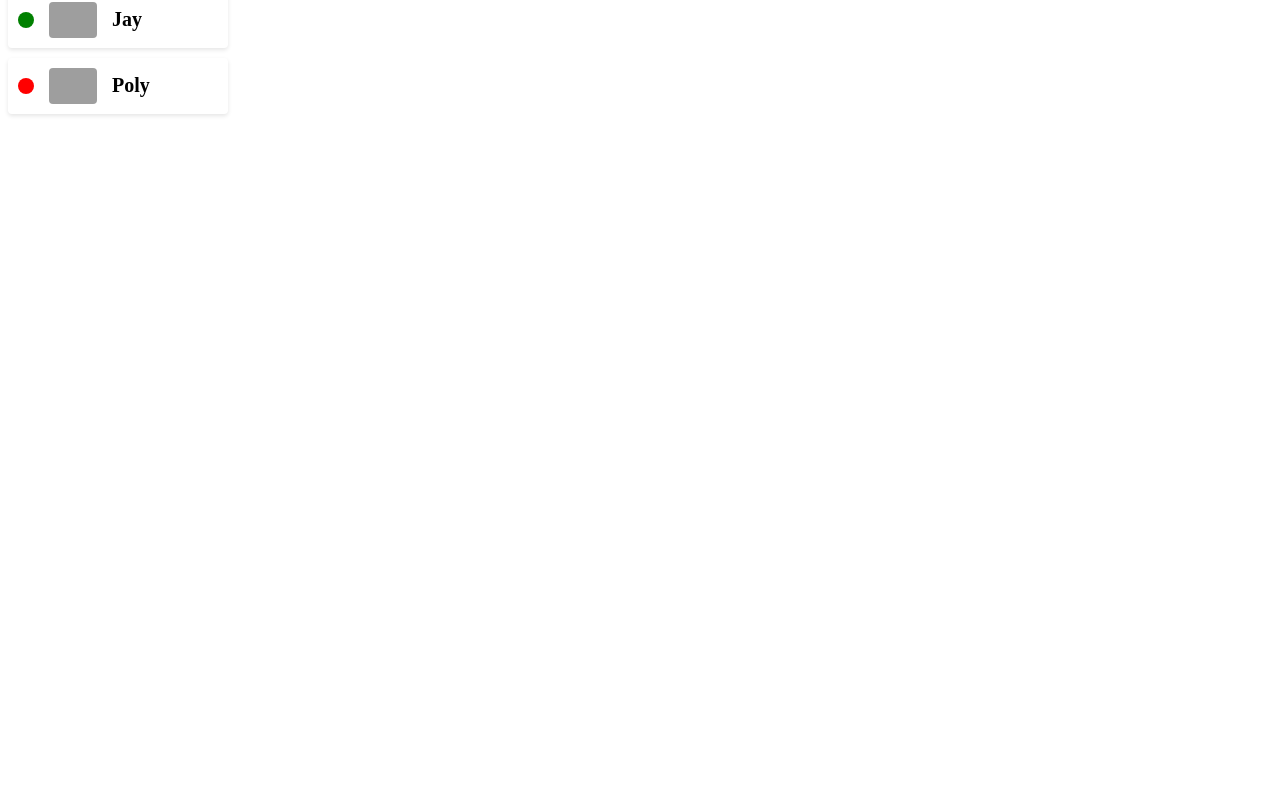
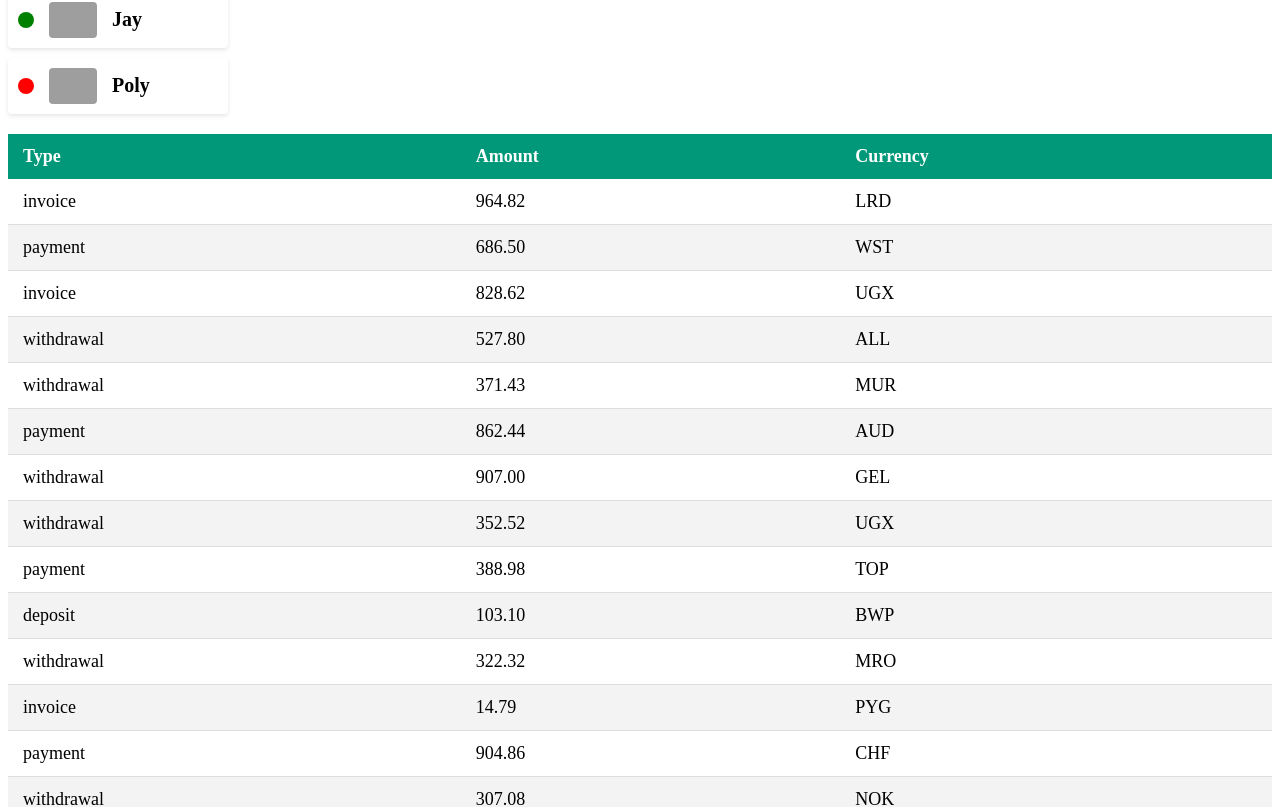
Before and after one commit to PiotrFrontczak/goit-react-hw-01-components, a React (Vite) app: page / in a window 1280 px wide. Shown: the part 817-1624 px from the top of the page. Before the commit the page ends 941 px from the top, so only its background shows below. Built offline with nearby package versions, Linux system fonts and the light colour scheme; grey boxes are pictures that could not be loaded.

Commit message:
transactions added

```diff
--- /dev/null
+++ b/src/components/TransactionHistory.css
@@ -0,0 +1,30 @@
+.transaction-history {
+    width: 100%;
+    border-collapse: collapse;
+    margin: 20px 0;
+    font-size: 18px;
+    text-align: left;
+}
+
+.transaction-history thead tr {
+    background-color: #009879;
+    color: #ffffff;
+    text-align: left;
+    font-weight: bold;
+}
+
+.transaction-history th, .transaction-history td {
+    padding: 12px 15px;
+}
+
+.transaction-history tbody tr {
+    border-bottom: 1px solid #dddddd;
+}
+
+.transaction-history tbody tr:nth-of-type(even) {
+    background-color: #f3f3f3;
+}
+
+.transaction-history tbody tr:last-of-type {
+    border-bottom: 2px solid #009879;
+}
--- /dev/null
+++ b/src/components/TransactionHistory.jsx
@@ -0,0 +1,39 @@
+import React from 'react';
+import PropTypes from 'prop-types';
+import './TransactionHistory.css';
+
+const TransactionHistory = ({ items }) => {
+  return (
+    <table className="transaction-history">
+      <thead>
+        <tr>
+          <th>Type</th>
+          <th>Amount</th>
+          <th>Currency</th>
+        </tr>
+      </thead>
+      <tbody>
+        {items.map(item => (
+          <tr key={item.id}>
+            <td>{item.type}</td>
+            <td>{item.amount}</td>
+            <td>{item.currency}</td>
+          </tr>
+        ))}
+      </tbody>
+    </table>
+  );
+};
+
+TransactionHistory.propTypes = {
+  items: PropTypes.arrayOf(
+    PropTypes.shape({
+      id: PropTypes.string.isRequired,
+      type: PropTypes.string.isRequired,
+      amount: PropTypes.string.isRequired,
+      currency: PropTypes.string.isRequired,
+    })
+  ).isRequired,
+};
+
+export default TransactionHistory;
--- /dev/null
+++ b/src/data/transactions.json
@@ -0,0 +1,122 @@
+[
+  {
+    "id": "1e0700a2-5183-4291-85cc-2065a036a683",
+    "type": "invoice",
+    "amount": "964.82",
+    "currency": "LRD"
+  },
+  {
+    "id": "a30f821b-4d25-4ff0-abdd-e340b3f0dd2b",
+    "type": "payment",
+    "amount": "686.50",
+    "currency": "WST"
+  },
+  {
+    "id": "44dca67a-8e5a-4798-bf8e-b15efd4e1abd",
+    "type": "invoice",
+    "amount": "828.62",
+    "currency": "UGX"
+  },
+  {
+    "id": "ea8ed3dc-2b68-4a53-905a-53ecb0adef33",
+    "type": "withdrawal",
+    "amount": "527.80",
+    "currency": "ALL"
+  },
+  {
+    "id": "ea76146a-0b00-4b80-bc02-a8c822176712",
+    "type": "withdrawal",
+    "amount": "371.43",
+    "currency": "MUR"
+  },
+  {
+    "id": "63ca02f9-d637-46b5-9237-f3b24425e029",
+    "type": "payment",
+    "amount": "862.44",
+    "currency": "AUD"
+  },
+  {
+    "id": "ed0263e8-59a5-4bf1-87e0-2bb88e53dc34",
+    "type": "withdrawal",
+    "amount": "907.00",
+    "currency": "GEL"
+  },
+  {
+    "id": "6013bad0-750c-4691-8bc2-d8f2b43969c4",
+    "type": "withdrawal",
+    "amount": "352.52",
+    "currency": "UGX"
+  },
+  {
+    "id": "252c7be4-8b06-4fa7-8d42-61fb835b70d5",
+    "type": "payment",
+    "amount": "388.98",
+    "currency": "TOP"
+  },
+  {
+    "id": "4eaab41b-b967-40ac-82ed-85fc66f646f1",
+    "type": "deposit",
+    "amount": "103.10",
+    "currency": "BWP"
+  },
+  {
+    "id": "9648a350-8469-42d5-8bf3-18090de5fe67",
+    "type": "withdrawal",
+    "amount": "322.32",
+    "currency": "MRO"
+  },
+  {
+    "id": "9c5c25fb-1a95-4b2f-8d1f-4c4426d677cc",
+    "type": "invoice",
+    "amount": "14.79",
+    "currency": "PYG"
+  },
+  {
+    "id": "43ef232c-80e9-4d6f-b48a-b22405620de3",
+    "type": "payment",
+    "amount": "904.86",
+    "currency": "CHF"
+  },
+  {
+    "id": "5161682e-e620-4019-ab0a-24ceb10fbd20",
+    "type": "withdrawal",
+    "amount": "307.08",
+    "currency": "NOK"
+  },
+  {
+    "id": "7b119d71-42e6-4c42-a141-6818b07bb9ff",
+    "type": "invoice",
+    "amount": "275.07",
+    "currency": "AWG"
+  },
+  {
+    "id": "a4f65722-65c4-4c28-b1f4-b8ed988bb205",
+    "type": "deposit",
+    "amount": "213.10",
+    "currency": "STD"
+  },
+  {
+    "id": "c6e5784b-0ca3-48d6-86e5-b5128af5a523",
+    "type": "invoice",
+    "amount": "116.11",
+    "currency": "CUP CUC"
+  },
+  {
+    "id": "c9ebed6a-3a02-4b49-ac0d-0534b51f2bfd",
+    "type": "invoice",
+    "amount": "878.67",
+    "currency": "HKD"
+  },
+  {
+    "id": "a4a98b0e-b22c-438b-9f83-de2df52110c8",
+    "type": "invoice",
+    "amount": "725.03",
+    "currency": "UYU UYI"
+  },
+  {
+    "id": "b39bfa7a-0166-4c47-94d6-87d20590f746",
+    "type": "payment",
+    "amount": "405.45",
+    "currency": "MDL"
+  }
+]
--- a/src/main.jsx
+++ b/src/main.jsx
@@ -4,11 +4,14 @@
 import Stats from "./components/Stats.jsx";
 import FriendList from "./components/FriendList.jsx";
 import friends from "./data/friends.json";
+import TransactionHistory from "./components/TransactionHistory.jsx";
+import transactions from "./data/transactions.json";
 
 ReactDOM.createRoot(document.getElementById("root")).render(
   <React.StrictMode>
     <App />
     <Stats />
     <FriendList friends={friends} />
+    <TransactionHistory items={transactions} />
   </React.StrictMode>,
 );
```
